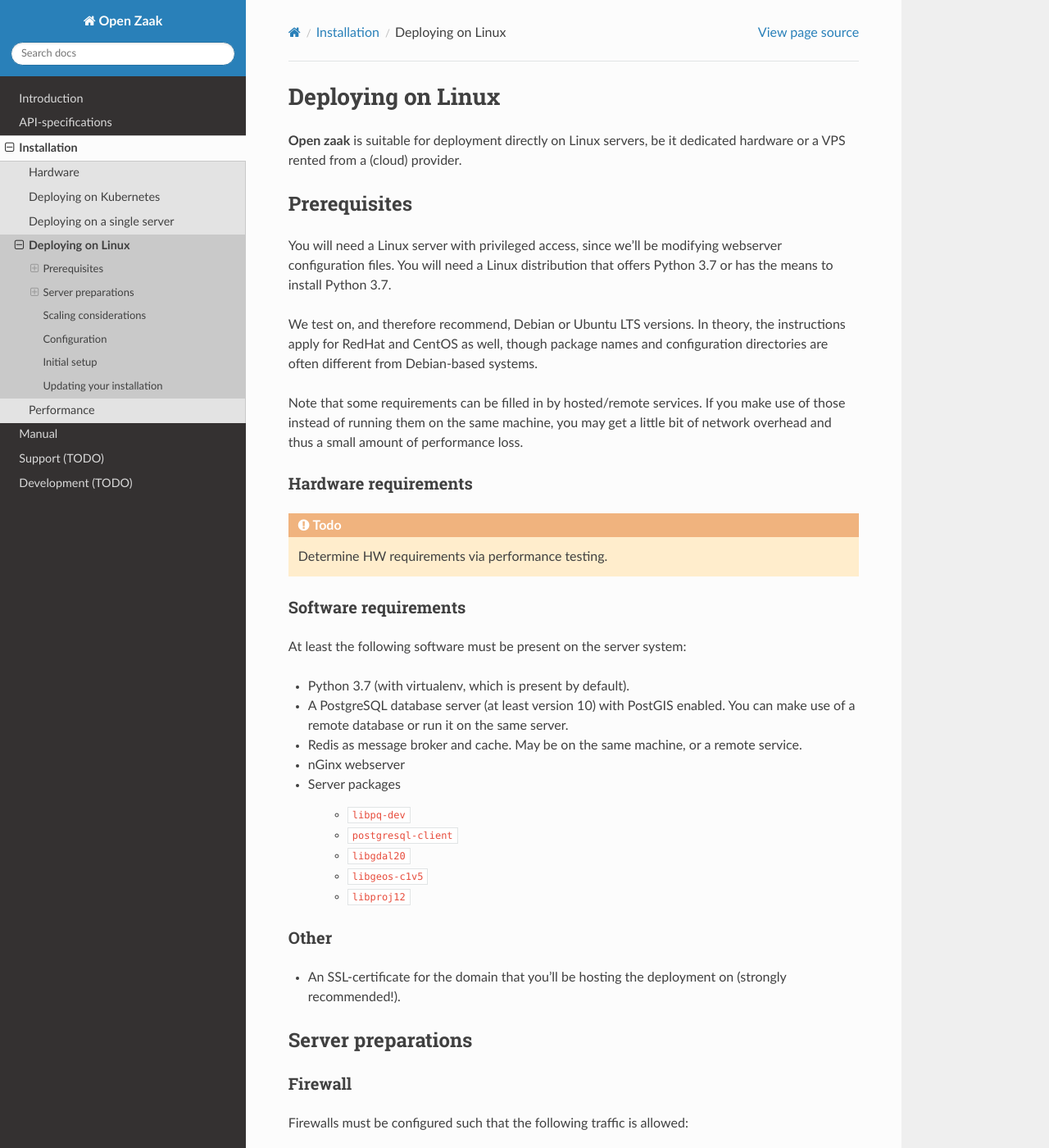
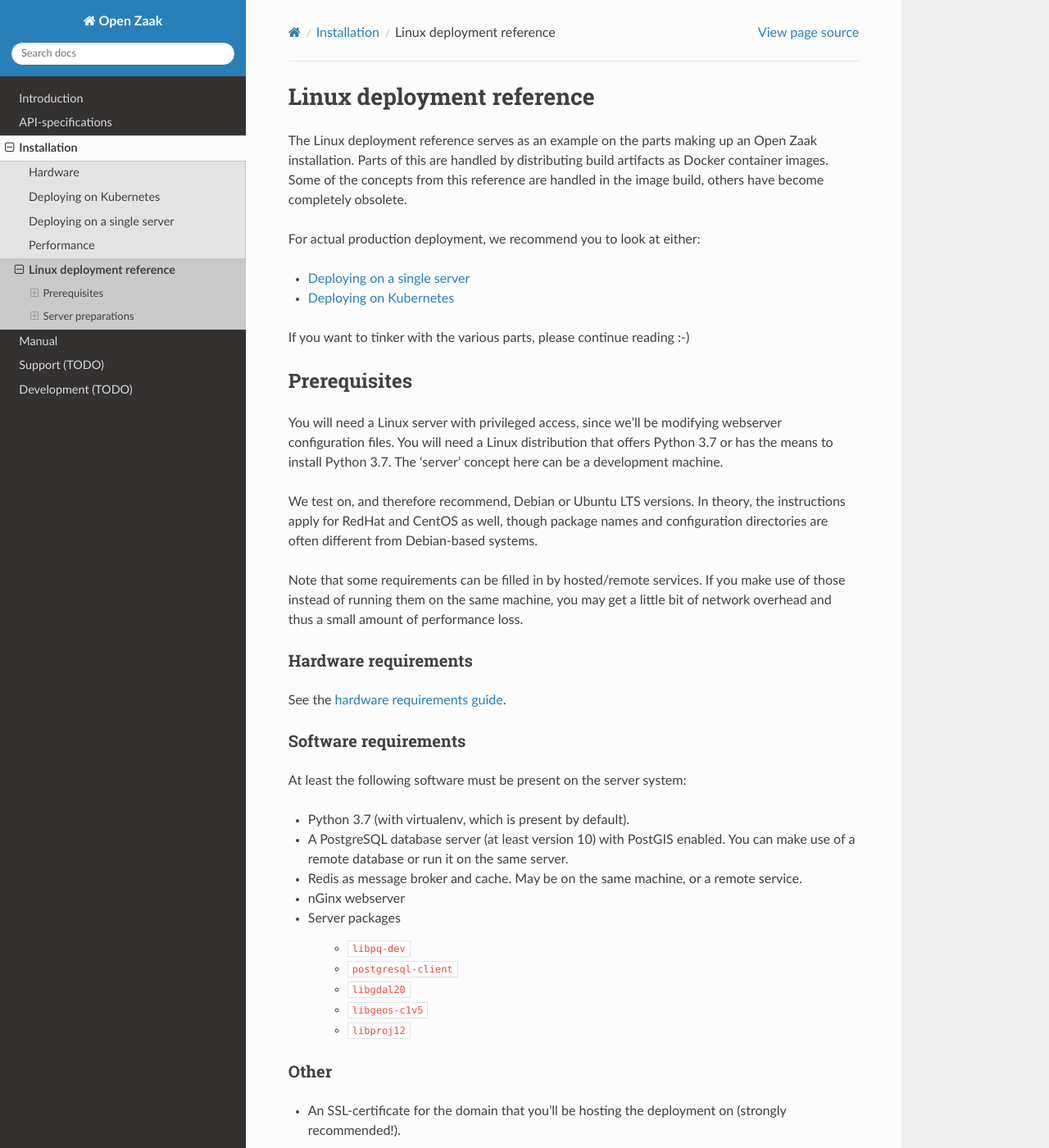
Before and after one commit to open-zaak/open-zaak, a Sphinx documentation site: the page built from docs/installation/linux.rst, in a window 1280 px wide and 1400 px high. Shown: the whole window at 82% size. Built offline with Sphinx 7.4.7 and the Read the Docs theme 2.0.0, drawn with Linux system fonts in a browser that asks for light colours; some of the changed text lies outside the part shown.

Commit message:
:truck: Move pure linux deploy to background information

```diff
--- a/docs/installation/index.rst
+++ b/docs/installation/index.rst
@@ -17,5 +17,5 @@
    hardware
    deployment/kubernetes
    deployment/containers
-   deployment/linux
    performance/index
+   linux
--- a/docs/installation/deployment/linux.rst
+++ b/docs/installation/linux.rst
@@ -1,18 +1,28 @@
 .. _deployment_linux:
 
-==================
-Deploying on Linux
-==================
+==========================
+Linux deployment reference
+==========================
 
-**Open zaak** is suitable for deployment directly on Linux servers, be it
-dedicated hardware or a VPS rented from a (cloud) provider.
+The Linux deployment reference serves as an example on the parts making up an
+Open Zaak installation. Parts of this are handled by distributing build
+artifacts as Docker container images. Some of the concepts from this reference
+are handled in the image build, others have become completely obsolete.
+
+For actual production deployment, we recommend you to look at either:
+
+* :ref:`deployment_containers`
+* :ref:`deployment_kubernetes`
+
+If you want to tinker with the various parts, please continue reading :-)
 
 Prerequisites
 =============
 
 You will need a Linux server with privileged access, since we'll be modifying
 webserver configuration files. You will need a Linux distribution that offers
-Python 3.7 or has the means to install Python 3.7.
+Python 3.7 or has the means to install Python 3.7. The 'server' concept here
+can be a development machine.
 
 We test on, and therefore recommend, Debian or Ubuntu LTS versions. In theory,
 the instructions apply for RedHat and CentOS as well, though package names
@@ -25,7 +35,7 @@
 Hardware requirements
 ---------------------
 
-.. todo:: Determine HW requirements via performance testing.
+See the :ref:`hardware requirements guide<installation_hardware>`.
 
 Software requirements
 ---------------------
@@ -62,9 +72,8 @@
 
 **Outgoing HTTP to Sentry**
 
-If the application is configured to report errors to Sentry (see
-:ref:`linux-configuration`), the firewall must allow outgoing HTTPS traffic to
-this domain.
+If the application is configured to report errors to Sentry, the firewall must
+allow outgoing HTTPS traffic to this domain.
 
 **Database**
 
@@ -242,8 +251,6 @@
 
 .. literalinclude:: code/env
 
-See :ref:`linux-configuration` for other (optional) configuration options.
-
 You can now test if the basic install was done correctly:
 
 .. code-block:: console
@@ -286,21 +293,5 @@
 .. literalinclude:: code/openzaak.socket
     :language: ini
 
-Scaling considerations
-======================
-
-.. _linux-configuration:
-
-Configuration
-=============
-
-Initial setup
-=============
-
-Updating your installation
-==========================
-
-
-
 .. _ssl certificate chains documentation: http://nginx.org/en/docs/http/configuring_https_servers.html#chains
 .. _systemd: https://en.wikipedia.org/wiki/Systemd
```
Also changed, not shown: docs/installation/code/nginx-vhost.conf (renamed from docs/installation/deployment/code/nginx-vhost.conf), 6 other files.
